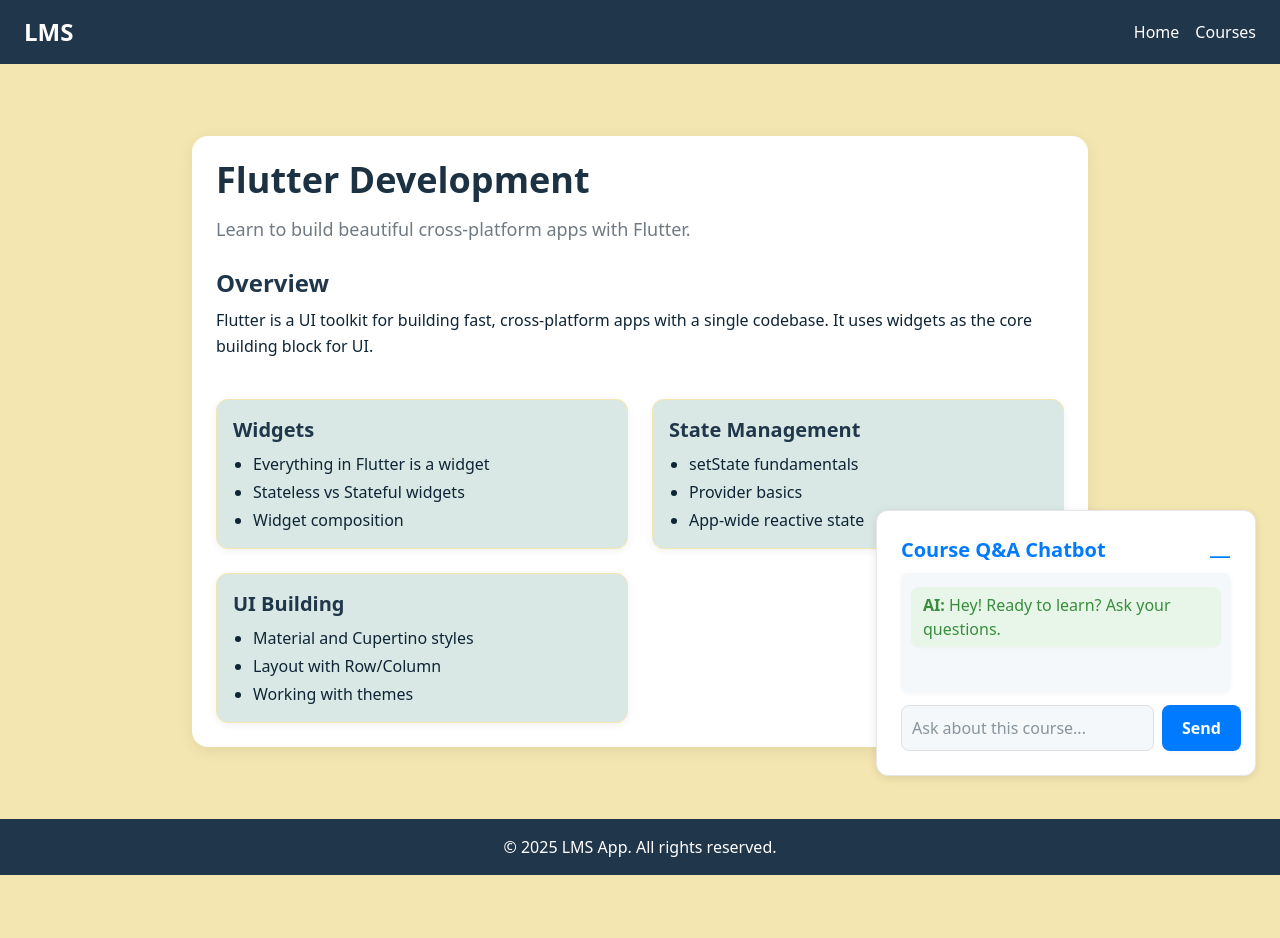
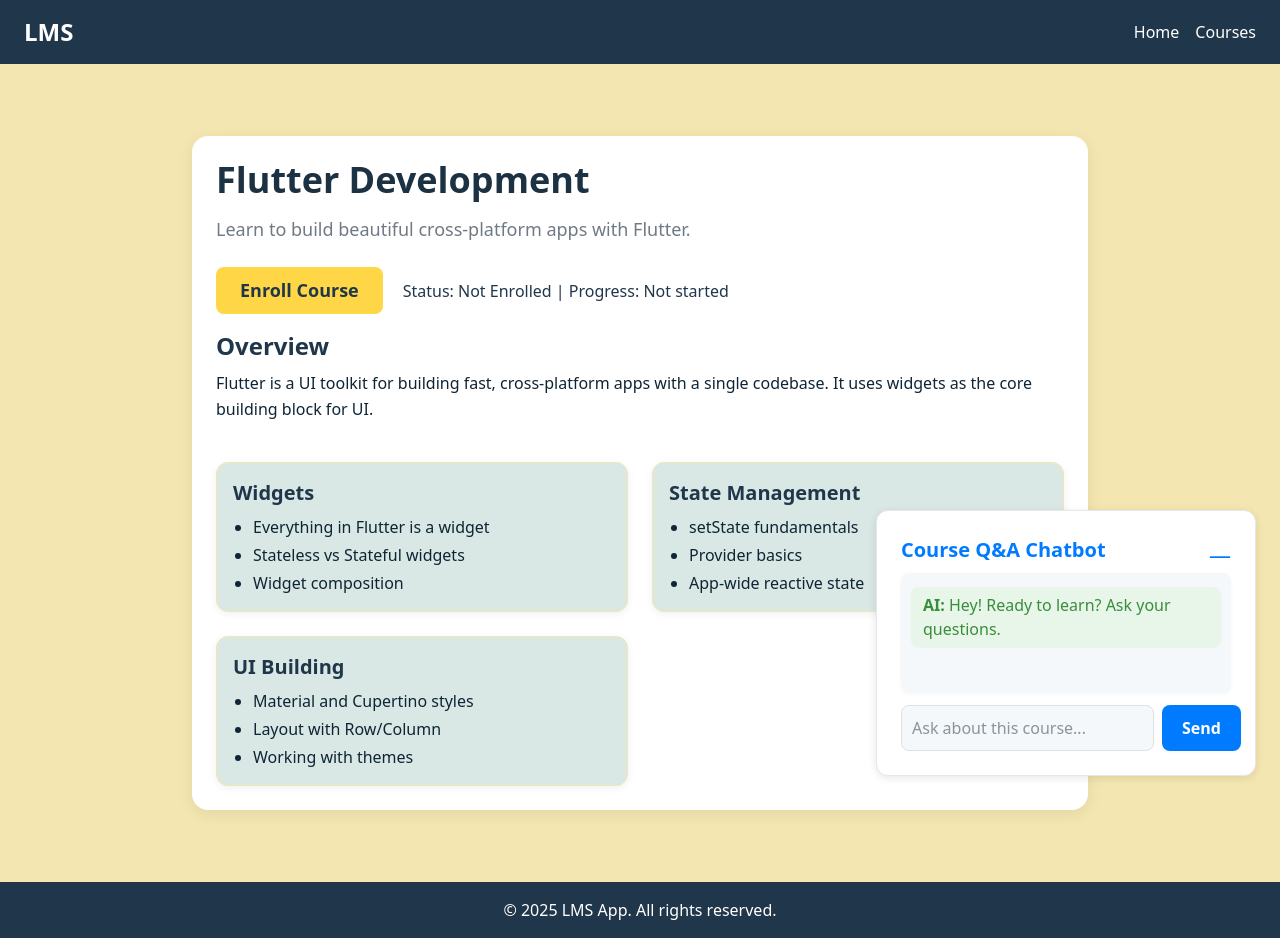
Before and after one commit to jsonOdison/lms-app, a Next.js app: page /courses/flutter in a window 1280 px wide. Before the commit the page ends 875 px from the top, so only its background shows below. Built offline with nearby package versions, Linux system fonts and the light colour scheme.

Commit message:
feat enroll course state

```diff
--- a/app/courses/[slug]/page.tsx
+++ b/app/courses/[slug]/page.tsx
@@ -106,6 +106,36 @@ const CourseDetail = ({ title, description, content }: {
     topics: { title: string; points: string[] }[];
   };
 }) => {
+  const [enrolled, setEnrolled] = React.useState(false);
+  const [progress, setProgress] = React.useState<'not started' | 'started'>('not started');
+
+  React.useEffect(() => {
+    const enrolledCourses = JSON.parse(localStorage.getItem('enrolledCourses') || '[]');
+    setEnrolled(enrolledCourses.includes(title));
+    const courseProgress = JSON.parse(localStorage.getItem('courseProgress') || '{}');
+    setProgress(courseProgress[title] || 'not started');
+  }, [title]);
+
+  const handleEnroll = () => {
+    const enrolledCourses = JSON.parse(localStorage.getItem('enrolledCourses') || '[]');
+    if (!enrolledCourses.includes(title)) {
+      enrolledCourses.push(title);
+      localStorage.setItem('enrolledCourses', JSON.stringify(enrolledCourses));
+      setEnrolled(true);
+      // Start course progress
+      const courseProgress = JSON.parse(localStorage.getItem('courseProgress') || '{}');
+      courseProgress[title] = 'started';
+      localStorage.setItem('courseProgress', JSON.stringify(courseProgress));
+      setProgress('started');
+    }
+  };
+
+  const handleResetProgress = () => {
+    localStorage.clear();
+    setEnrolled(false);
+    setProgress('not started');
+  };
+
   return (
     <div
       className="max-w-4xl mx-auto p-6 rounded shadow-md"
@@ -127,6 +157,45 @@ const CourseDetail = ({ title, description, content }: {
       >
         {description}
       </p>
+      <div style={{ marginBottom: 16, display: 'flex', alignItems: 'center', gap: 12 }}>
+        <button
+          onClick={handleEnroll}
+          disabled={enrolled}
+          style={{
+            background: enrolled ? COLORS.primary.beige : COLORS.accent.highlightYellow,
+            color: COLORS.primary.navyBlue,
+            border: 'none',
+            borderRadius: 8,
+            padding: '10px 24px',
+            fontWeight: 600,
+            fontSize: 18,
+            cursor: enrolled ? 'not-allowed' : 'pointer',
+            marginRight: 8,
+          }}
+        >
+          {enrolled ? 'Enrolled' : 'Enroll Course'}
+        </button>
+        {enrolled && (
+          <button
+            onClick={handleResetProgress}
+            style={{
+              background: COLORS.primary.navyBlue,
+              color: '#fff',
+              border: 'none',
+              borderRadius: 8,
+              padding: '10px 24px',
+              fontWeight: 600,
+              fontSize: 16,
+              cursor: 'pointer',
+            }}
+          >
+            Reset Progress
+          </button>
+        )}
+        <span style={{ fontWeight: 500, color: COLORS.primary.navyBlue }}>
+          Status: {enrolled ? 'Enrolled' : 'Not Enrolled'} | Progress: {progress === 'started' ? 'Course started' : 'Not started'}
+        </span>
+      </div>
       <div className="mb-10">
         <h2
           className="text-2xl font-semibold mb-2"
```
